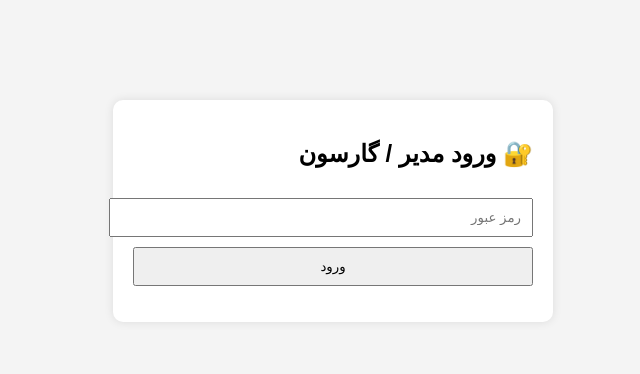
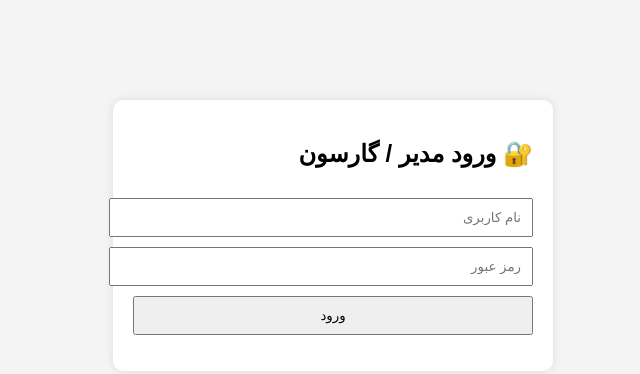
Before and after one commit to MuhammadJghz7/Digital-Menu-2, a plain HTML site: page login.html in a window 1280 px wide. Shown: the whole page, without its empty margins (307-947 px from the left). Drawn offline with Linux system fonts and the light colour scheme.

Commit message:
Update login.html

```diff
--- a/login.html
+++ b/login.html
@@ -23,6 +23,7 @@
 <body>
   <div class="login-box">
     <h2>🔐 ورود مدیر / گارسون</h2>
+    <input type="text" id="username" placeholder="نام کاربری" required>
     <input type="password" id="password" placeholder="رمز عبور" required>
     <button onclick="login()">ورود</button>
     <p id="error" style="color: red;"></p>
```
